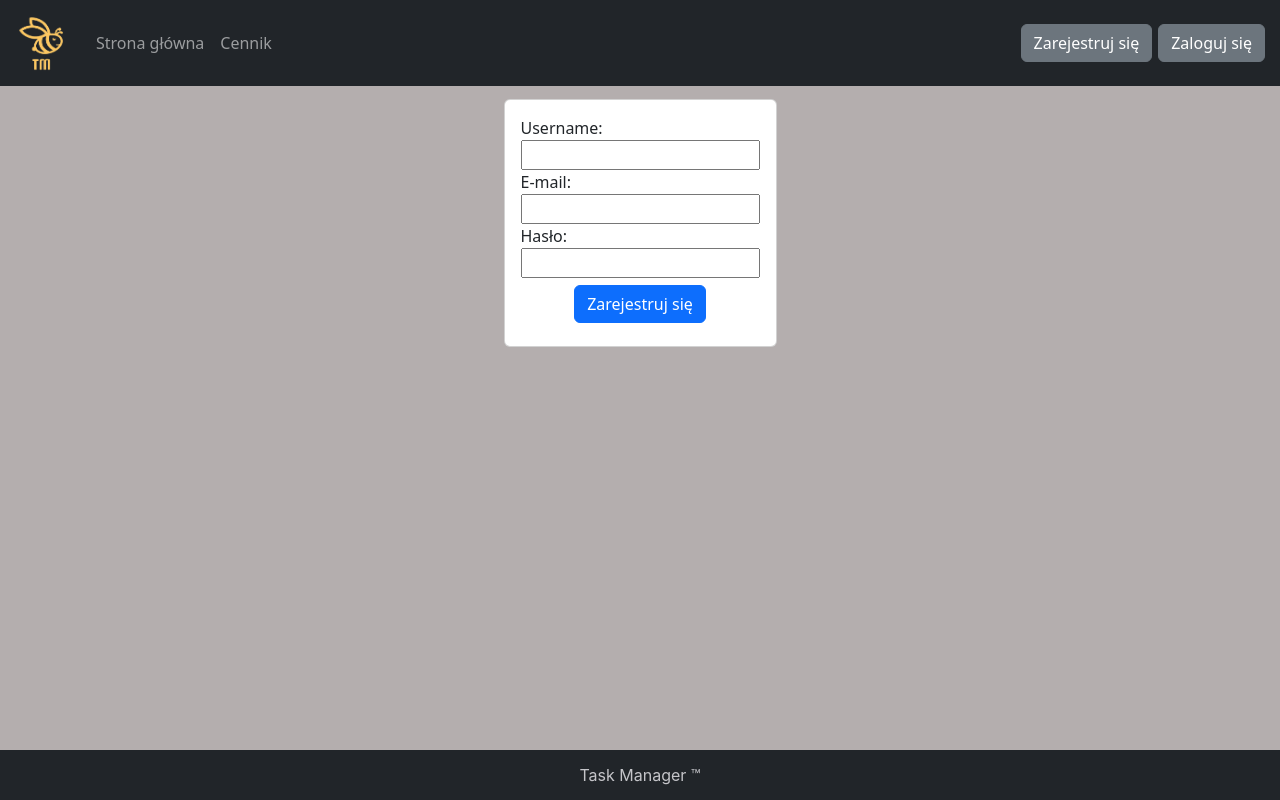
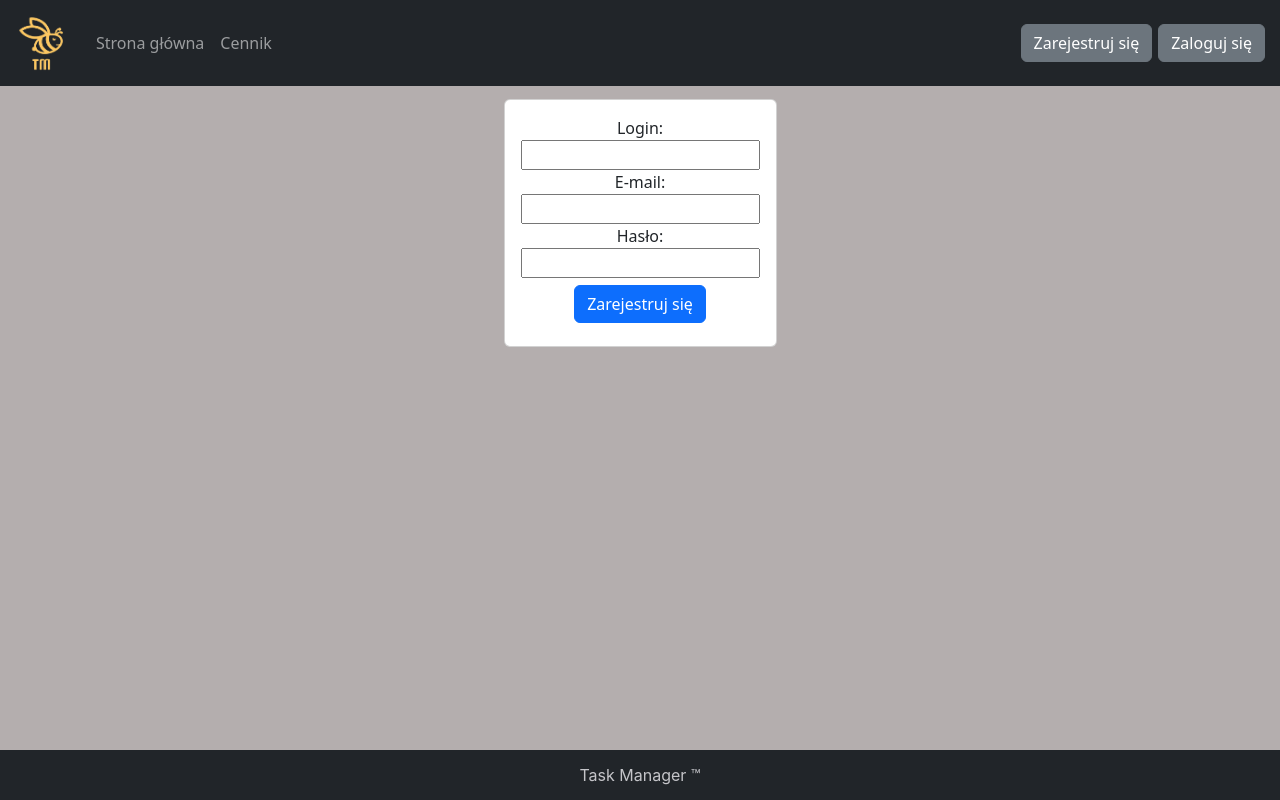
Before and after one commit to Lukang11/PRO-project, a React (Create React App) app in the folder Task-manager/task-manager/: page /register in a window 1280 px wide. Built offline with nearby package versions, Linux system fonts and the light colour scheme.

Commit message:
Login & Register update

```diff
--- a/Task-manager/task-manager/src/Login/Login.css
+++ b/Task-manager/task-manager/src/Login/Login.css
@@ -9,3 +9,12 @@
 .loginButton{
     margin: 3%;
 }
+.card-body{
+    text-align: center;
+}
+label{
+    text-align: left;
+}
+.error{
+    color: red;
+}
--- a/Task-manager/task-manager/src/Login/Login.js
+++ b/Task-manager/task-manager/src/Login/Login.js
@@ -34,13 +34,13 @@ const Login = () => {
         <Card.Body>
           <form onSubmit={handleSubmit}>
             <label>
-              Username:
+              Login:
               <br></br>
               <input type="text" value={login} onChange={(event) => setlogin(event.target.value)} />
             </label>
             <br></br>
             <label>
-              Password:
+              Hasło:
               <br></br>
               <input type="password" value={password} onChange={(event) => setPassword(event.target.value)} />
             </label>
--- a/Task-manager/task-manager/src/Register/Register.css
+++ b/Task-manager/task-manager/src/Register/Register.css
@@ -9,3 +9,16 @@
 .registerButton{
     margin: 3%;
 }
+.success{
+    text-align: center;
+    margin: 10px;
+}
+.card-body{
+    text-align: center;
+}
+label{
+    text-align: left;
+}
+.error{
+    color: red;
+}
--- a/Task-manager/task-manager/src/Register/Register.js
+++ b/Task-manager/task-manager/src/Register/Register.js
@@ -36,9 +36,22 @@ function Register() {
   return (
     <div>
       {success ? (
-        <div>
-          <h1>Rejestracja zakończona pomyślnie</h1>
-          <p>Możesz się teraz zalogować.</p>
+        <div className='success'>
+          <Card>
+            <Card.Body>
+              <Card.Title><h1>Rejestracja zakończona pomyślnie</h1></Card.Title>
+              <Card.Text><p>Możesz się teraz zalogować.</p></Card.Text>
+              <div className='registerButtonContainer'>
+                <Button
+                  variant='primary'
+                  type='submit'
+                  className='registerButton'
+                  href='/login'>
+                  Zaloguj się
+                </Button>
+              </div>
+            </Card.Body>
+          </Card>
         </div>
       ) : (
         <div className='register'>
@@ -46,7 +59,7 @@ function Register() {
             <Card.Body>
               <div>
                 <form onSubmit={handleSubmit}>
-                  <label htmlFor='login'>Username:</label>
+                  <label htmlFor='login'>Login:</label>
                   <br></br>
                   <input
                     type='text'
@@ -75,7 +88,7 @@ function Register() {
                     value={formData.password}
                     onChange={handleChange}
                   />
-                  {error && <p>{error}</p>}
+                  {error && <p className='error'>{error}</p>}
                   <div className='registerButtonContainer'>
                     <Button
                       variant='primary'
```
Lines whose indentation alone changed are shown as unchanged.
